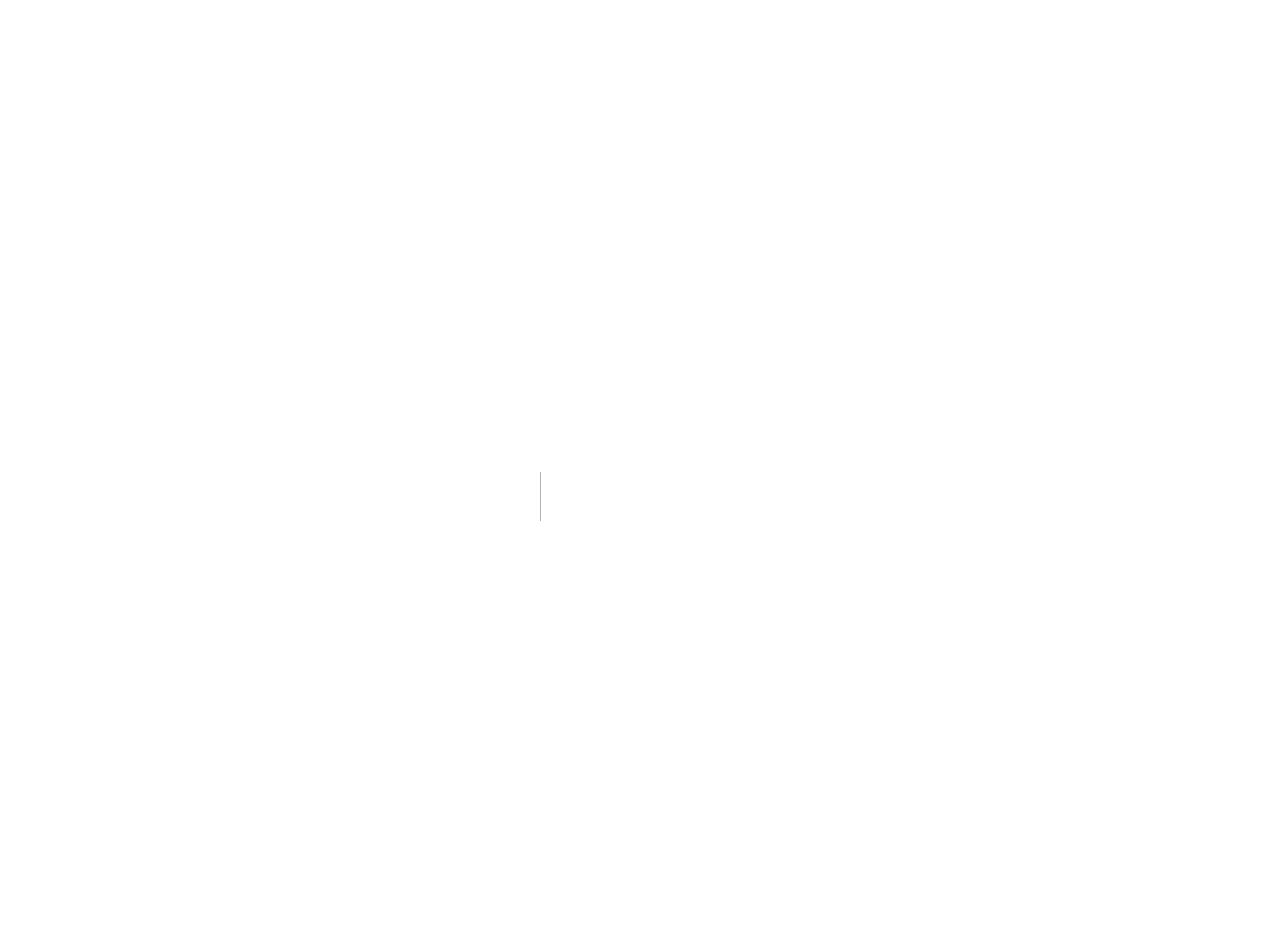
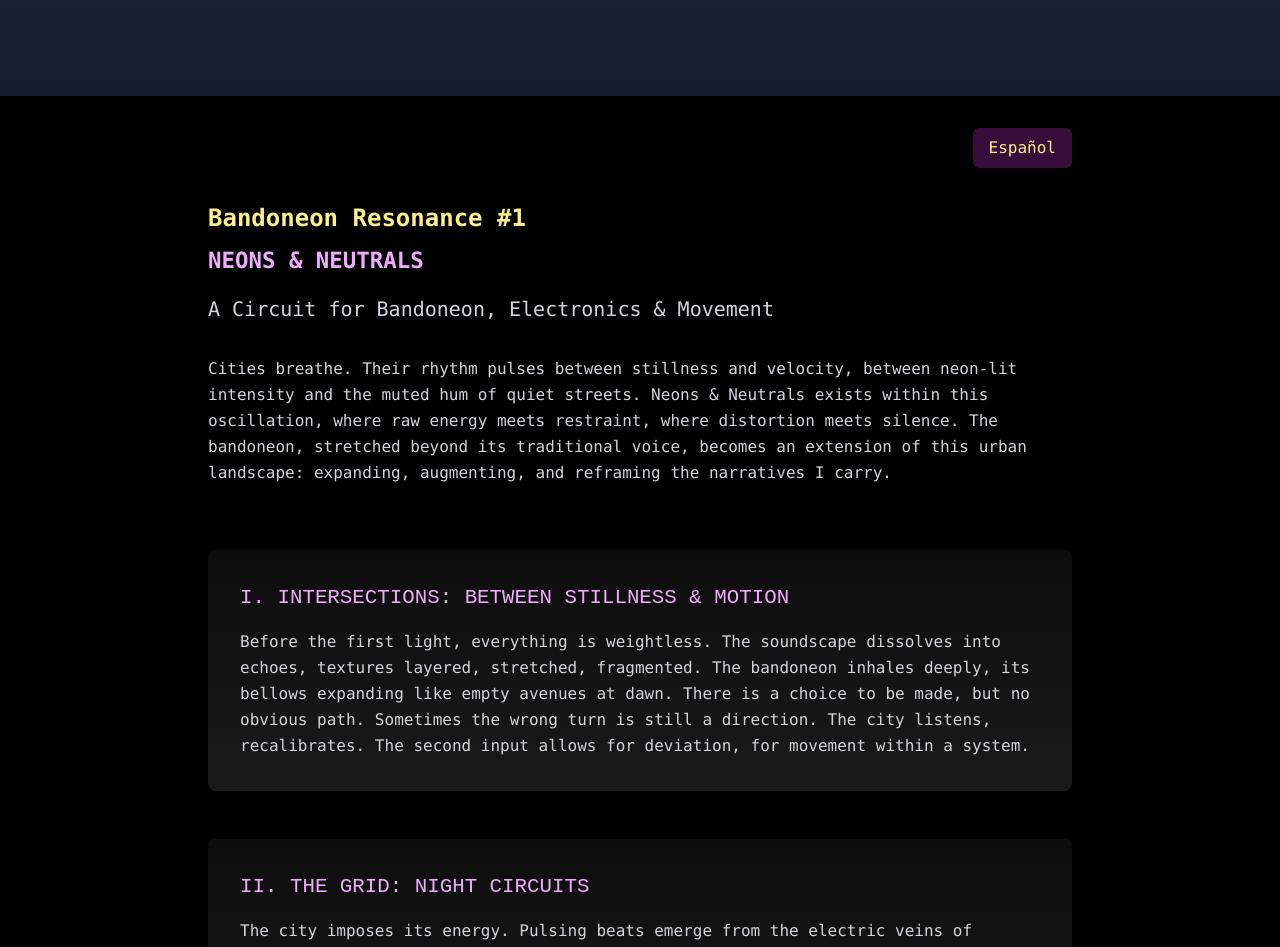
Before and after one commit to manuK1777/extended-bandoneon, a Next.js app: page /programme in a window 1280 px wide. Before the commit this address had no page. Shown: the top 947 px of the page. Before the commit the page ends 896 px from the top, so only its background shows below. Built offline with nearby package versions, Linux system fonts and the light colour scheme.

Commit message:
Create programme folder with programme and locales folder with language versions

```diff
--- /dev/null
+++ b/app/programme/layout.tsx
@@ -0,0 +1,13 @@
+'use client';
+
+export default function ProgrammesLayout({
+  children,
+}: {
+  children: React.ReactNode;
+}) {
+  return (
+    <div className="min-h-screen flex flex-col bg-black">
+      {children}
+    </div>
+  );
+}
--- /dev/null
+++ b/app/programme/page.tsx
@@ -0,0 +1,116 @@
+'use client';
+
+import { useState, useEffect } from 'react';
+import Link from 'next/link';
+
+// Type definitions for our programme content
+type Scene = {
+  title: string;
+  text: string;
+};
+
+type ProgrammeContent = {
+  title: string;
+  subtitle: string;
+  description: string;
+  introduction: string;
+  scenes: Scene[];
+  closing: string;
+  button: string;
+  languageSwitch: string;
+};
+
+export default function ProgrammePage() {
+  // State for language selection (default to English)
+  const [language, setLanguage] = useState<'en' | 'es'>('en');
+  const [content, setContent] = useState<ProgrammeContent | null>(null);
+  const [isLoading, setIsLoading] = useState(true);
+
+  // Load the content based on the selected language
+  useEffect(() => {
+    const loadContent = async () => {
+      setIsLoading(true);
+      try {
+        // Dynamic import of the JSON file based on language
+        const programmeContent = await import(`../../locales/${language}/programme.json`);
+        setContent(programmeContent);
+      } catch (error) {
+        console.error('Failed to load programme content:', error);
+      } finally {
+        setIsLoading(false);
+      }
+    };
+
+    loadContent();
+  }, [language]);
+
+  // Toggle language between English and Spanish
+  const toggleLanguage = () => {
+    setLanguage(language === 'en' ? 'es' : 'en');
+  };
+
+  if (isLoading || !content) {
+    return (
+      <div className="container mx-auto px-4 py-8 max-w-4xl">
+        <div className="flex justify-center items-center h-64">
+          <div className="animate-pulse text-yellow-200">Loading...</div>
+        </div>
+      </div>
+    );
+  }
+
+  return (
+    <div className="container mx-auto px-4 py-8 max-w-4xl">
+      {/* Language switcher */}
+      <div className="flex justify-end mb-8">
+        <button
+          onClick={toggleLanguage}
+          className="px-4 py-2 bg-fuchsia-900/50 hover:bg-fuchsia-800/50 text-yellow-200 rounded-md transition-colors duration-200"
+        >
+          {content.languageSwitch}
+        </button>
+      </div>
+
+      {/* Hero section */}
+      <section className="mb-16">
+        <h1 className="text-3xl md:text-4xl font-bold mb-2 text-yellow-200 font-heading">{content.title}</h1>
+        <h2 className="text-2xl md:text-3xl font-bold mb-4 text-fuchsia-300 font-heading">{content.subtitle}</h2>
+        <p className="text-xl text-gray-300 mb-8 font-body">{content.description}</p>
+        <div className="text-gray-300 font-body space-y-4 leading-relaxed">
+          <p className="mb-4">{content.introduction}</p>
+        </div>
+      </section>
+
+      {/* Scenes */}
+      <div className="space-y-12 mb-16">
+        {content.scenes.map((scene, index) => (
+          <section key={index} className="bg-gradient-to-b from-white/5 to-white/10 backdrop-blur-sm p-8 rounded-lg">
+            <h2 className="text-2xl font-display mb-4 text-fuchsia-300">{scene.title}</h2>
+            <div className="text-gray-300 font-body space-y-4 leading-relaxed">
+              <p>{scene.text}</p>
+            </div>
+          </section>
+        ))}
+      </div>
+
+      {/* Closing */}
+      <section className="mb-16">
+        <div className="text-gray-300 font-body space-y-4 leading-relaxed italic">
+          <p className="mb-4">{content.closing}</p>
+        </div>
+      </section>
+
+      {/* Visit Extended Bandoneon button */}
+      <div className="flex justify-center">
+        <a
+          href="https://extendedbandoneon.com"
+          target="_blank"
+          rel="noopener noreferrer"
+          className="px-6 py-3 bg-yellow-600 hover:bg-yellow-500 text-black font-semibold rounded-md transition-colors duration-200"
+        >
+          {content.button}
+        </a>
+      </div>
+    </div>
+  );
+}
--- /dev/null
+++ b/locales/en/programme.json
@@ -0,0 +1,23 @@
+{
+  "title": "Bandoneon Resonance #1",
+  "subtitle": "NEONS & NEUTRALS",
+  "description": "A Circuit for Bandoneon, Electronics & Movement",
+  "introduction": "Cities breathe. Their rhythm pulses between stillness and velocity, between neon-lit intensity and the muted hum of quiet streets. Neons & Neutrals exists within this oscillation, where raw energy meets restraint, where distortion meets silence. The bandoneon, stretched beyond its traditional voice, becomes an extension of this urban landscape: expanding, augmenting, and reframing the narratives I carry.",
+  "scenes": [
+    {
+      "title": "I. INTERSECTIONS: BETWEEN STILLNESS & MOTION",
+      "text": "Before the first light, everything is weightless. The soundscape dissolves into echoes, textures layered, stretched, fragmented. The bandoneon inhales deeply, its bellows expanding like empty avenues at dawn. There is a choice to be made, but no obvious path. Sometimes the wrong turn is still a direction. The city listens, recalibrates. The second input allows for deviation, for movement within a system."
+    },
+    {
+      "title": "II. THE GRID: NIGHT CIRCUITS",
+      "text": "The city imposes its energy. Pulsing beats emerge from the electric veins of concrete streets. A world of rhythms. The input isn't always compliant: it resists, glitches, demands to be wrestled with. But within the friction, there is freedom. The neon signs blink like signals, calling out: where do I go next?"
+    },
+    {
+      "title": "III. SPILLED LIGHTS: A DISTORTED TANGO",
+      "text": "The dance is not in the movement, but in the moment just before it happens. A tango pulled apart and reassembled, its gestures distorted by reflections and refractions of memories. Here, everything collides: the sound of restless traffic, the heartbeat of a fading melody, the push and pull of decisions that can't be undone. The bandoneon breathes with me, or at least, it should."
+    }
+  ],
+  "closing": "Neons & Neutrals is an act of navigating. Of getting lost. Of finding rhythm in unpredictability. The city sleeps, the city wakes, and somewhere in between, sound finds its shape.",
+  "button": "Visit Extended Bandoneon",
+  "languageSwitch": "Español"
+}
--- /dev/null
+++ b/locales/es/programme.json
@@ -0,0 +1,23 @@
+{
+  "title": "Bandoneón Resonance #1",
+  "subtitle": "NEONES & NEUTRALES",
+  "description": "Un Circuito para Bandoneón, Electrónica y Movimiento",
+  "introduction": "Las ciudades respiran. Su ritmo oscila entre la quietud y la velocidad, entre la intensidad de los neones y el murmullo apagado de las calles en calma. Neones & Neutrales habita en esta oscilación, donde la energía cruda se encuentra con la contención, donde la distorsión se cruza con el silencio. El bandoneón, expandido más allá de su voz tradicional, se convierte en una extensión de este paisaje urbano: explorando, ampliando y reconfigurando las narrativas que llevo conmigo. La pieza se despliega en tres escenas urbanas, cada una reflejando el tiempo, el movimiento y la decisión.",
+  "scenes": [
+    {
+      "title": "I. INTERSECCIONES: ENTRE QUIETUD Y MOVIMIENTO",
+      "text": "Antes del primer destello de luz, todo es ingrávido. El paisaje sonoro se disuelve en ecos, texturas que se superponen, se estiran, se fragmentan. El bandoneón inhala profundamente, su fuelle se expande como las avenidas vacías al amanecer. Hay una elección por hacer, pero no un camino evidente. A veces, tomar el rumbo equivocado también es avanzar. La ciudad escucha, recalibra. La segunda entrada permite la desviación, el movimiento dentro del sistema."
+    },
+    {
+      "title": "II. LA TRAMA: CIRCUITOS NOCTURNOS",
+      "text": "La ciudad impone su energía. Ritmos pulsantes emergen de las venas eléctricas de las calles de concreto. Un mundo de ritmos. La entrada no siempre es dócil: resiste, titubea, exige ser domada. Pero en la fricción, hay libertad. Los neones parpadean como señales, llamando: ¿hacia dónde ir ahora?"
+    },
+    {
+      "title": "III. LUCES DERRAMADAS: UN TANGO DISTORSIONADO",
+      "text": "El baile no está en el movimiento, sino en el instante justo antes de que ocurra. Un tango desmembrado y rearmado, sus gestos distorsionados por reflejos y refracciones de memorias. Aquí, todo colisiona: el sonido del tráfico inquieto, el latido de una melodía que se desvanece, el vaivén de decisiones que no pueden deshacerse. El bandoneón respira conmigo, o al menos, debería."
+    }
+  ],
+  "closing": "Neones & Neutrales es un acto de navegación. De perderse. De encontrar ritmo en la imprevisibilidad. La ciudad duerme, la ciudad despierta, y en algún punto intermedio, el sonido toma forma.",
+  "button": "Visitar Extended Bandoneon",
+  "languageSwitch": "English"
+}
```
